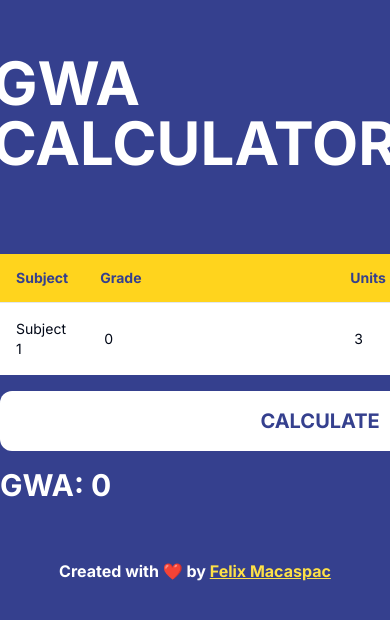
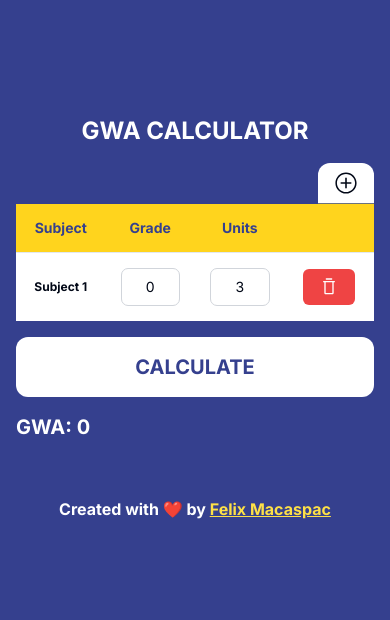
Before and after one commit to felixmacaspac/gwa-calculator, a Next.js app: page / in a window 390 px wide. Shown: the part 104-724 px from the top of the page. Built offline with nearby package versions, Linux system fonts and the light colour scheme.

Commit message:
feat: implement mobile responsive

```diff
--- a/src/app/page.tsx
+++ b/src/app/page.tsx
@@ -12,7 +12,7 @@ import {
 import {
   ExclamationTriangleIcon,
   PlusCircledIcon,
-  MinusCircledIcon,
+  TrashIcon,
 } from "@radix-ui/react-icons";
 
 import { Alert, AlertDescription, AlertTitle } from "@/components/ui/alert";
@@ -109,10 +109,11 @@ export default function Home() {
   return (
     <>
       <main className="bg-main-blue overflow-hidden min-h-screen flex justify-center items-center flex-col">
-        <h1 className="text-secondary text-6xl font-bold uppercase mb-10 text-white">
+        <h1 className="text-secondary text-2xl font-bold uppercase mb-4 lg:mb-10 text-white lg:text-6xl">
           GWA Calculator
         </h1>
-        <div className="max-w-2xl mx-auto">
+        <div className="container px-4 max-w-[1200px]">
+          <div className="w-full max-w-full lg:max-w-2xl mx-auto">
             {grades.length <= 1 && error && (
               <Alert variant="destructive" className="mb-4">
                 <ExclamationTriangleIcon className="h-4 w-4" />
@@ -128,45 +129,53 @@ export default function Home() {
             >
               <PlusCircledIcon className="h-6 w-6" />
             </button>
-          <Table>
-            <TableHeader className="bg-main-yellow">
-              <TableRow>
-                <TableHead className="text-main-blue font-bold">
+            <Table className="table-fixed table">
+              <TableHeader className="bg-main-yellow text-center align-middle sticky top-0">
+                <TableRow className="w-full">
+                  <TableHead className="text-main-blue font-bold text-center">
                     Subject
                   </TableHead>
-                <TableHead className="text-main-blue font-bold">
+                  <TableHead className="text-main-blue font-bold text-center">
                     Grade
                   </TableHead>
-                <TableHead className="text-main-blue font-bold">
+                  <TableHead className="text-main-blue font-bold text-center">
                     Units
                   </TableHead>
-                <TableHead className="text-main-blue font-bold"></TableHead>{" "}
-                {/* Empty TableHead for Actions */}
+                  <TableHead className="text-main-blue font-bold mx-auto"></TableHead>
                 </TableRow>
               </TableHeader>
               <TableBody className="bg-white">
                 {grades.map((grade, index) => (
                   <TableRow key={index}>
-                  <TableCell>{grade.subject}</TableCell>
+                    <TableCell className="text-nowrap text-center font-bold text-xs">
+                      {grade.subject}
+                    </TableCell>
                     <TableCell>
                       <input
-                      className="px-1 py-2"
+                        className="px-1 py-2 w-full outline-gray-300 outline-1 outline text-center rounded-md"
                         type="text"
                         value={grade.grade}
-                      onChange={(e) => handleGradeChange(index, e.target.value)}
+                        onChange={(e) =>
+                          handleGradeChange(index, e.target.value)
+                        }
                       />
                     </TableCell>
                     <TableCell>
                       <input
-                      className="px-1 py-2"
+                        className="px-1 py-2 w-full outline-gray-300 outline-1 outline text-center rounded-md"
                         type="text"
                         value={grade.units}
-                      onChange={(e) => handleUnitsChange(index, e.target.value)}
+                        onChange={(e) =>
+                          handleUnitsChange(index, e.target.value)
+                        }
                       />
                     </TableCell>
-                  <TableCell>
-                    <button onClick={() => removeSubject(index)}>
-                      <MinusCircledIcon className="h-6 w-6" />
+                    <TableCell className="text-center">
+                      <button
+                        className="bg-red-500 px-4 py-2 text-white font-medium rounded-md"
+                        onClick={() => removeSubject(index)}
+                      >
+                        <TrashIcon className="w-5 h-5" />
                       </button>
                     </TableCell>
                   </TableRow>
@@ -179,11 +188,11 @@ export default function Home() {
             >
               Calculate
             </button>
-          <p className="text-white font-bold uppercase text-3xl mt-4">
+            <p className="text-white font-bold uppercase text-xl lg:text-3xl mt-4">
               GWA: {gwa}
             </p>
           </div>
-        <div>
+          <div className="mx-auto flex justify-center">
             <p className="text-white font-bold mt-14">
               Created with ❤️ by{" "}
               <a
@@ -195,6 +204,7 @@ export default function Home() {
               </a>
             </p>
           </div>
+        </div>
       </main>
     </>
   );
--- a/src/components/ui/table.tsx
+++ b/src/components/ui/table.tsx
@@ -1,28 +1,28 @@
-import * as React from "react"
+import * as React from "react";
 
-import { cn } from "@/lib/utils"
+import { cn } from "@/lib/utils";
 
 const Table = React.forwardRef<
   HTMLTableElement,
   React.HTMLAttributes<HTMLTableElement>
 >(({ className, ...props }, ref) => (
-  <div className="relative w-full overflow-auto">
+  <div className="relative w-full overflow-y-auto max-h-[450px]">
     <table
       ref={ref}
       className={cn("w-full caption-bottom text-sm", className)}
       {...props}
     />
   </div>
-))
-Table.displayName = "Table"
+));
+Table.displayName = "Table";
 
 const TableHeader = React.forwardRef<
   HTMLTableSectionElement,
   React.HTMLAttributes<HTMLTableSectionElement>
 >(({ className, ...props }, ref) => (
   <thead ref={ref} className={cn("[&_tr]:border-b", className)} {...props} />
-))
-TableHeader.displayName = "TableHeader"
+));
+TableHeader.displayName = "TableHeader";
 
 const TableBody = React.forwardRef<
   HTMLTableSectionElement,
@@ -33,8 +33,8 @@ const TableBody = React.forwardRef<
     className={cn("[&_tr:last-child]:border-0", className)}
     {...props}
   />
-))
-TableBody.displayName = "TableBody"
+));
+TableBody.displayName = "TableBody";
 
 const TableFooter = React.forwardRef<
   HTMLTableSectionElement,
@@ -48,8 +48,8 @@ const TableFooter = React.forwardRef<
     )}
     {...props}
   />
-))
-TableFooter.displayName = "TableFooter"
+));
+TableFooter.displayName = "TableFooter";
 
 const TableRow = React.forwardRef<
   HTMLTableRowElement,
@@ -63,8 +63,8 @@ const TableRow = React.forwardRef<
     )}
     {...props}
   />
-))
-TableRow.displayName = "TableRow"
+));
+TableRow.displayName = "TableRow";
 
 const TableHead = React.forwardRef<
   HTMLTableCellElement,
@@ -78,8 +78,8 @@ const TableHead = React.forwardRef<
     )}
     {...props}
   />
-))
-TableHead.displayName = "TableHead"
+));
+TableHead.displayName = "TableHead";
 
 const TableCell = React.forwardRef<
   HTMLTableCellElement,
@@ -90,8 +90,8 @@ const TableCell = React.forwardRef<
     className={cn("p-4 align-middle [&:has([role=checkbox])]:pr-0", className)}
     {...props}
   />
-))
-TableCell.displayName = "TableCell"
+));
+TableCell.displayName = "TableCell";
 
 const TableCaption = React.forwardRef<
   HTMLTableCaptionElement,
@@ -102,8 +102,8 @@ const TableCaption = React.forwardRef<
     className={cn("mt-4 text-sm text-muted-foreground", className)}
     {...props}
   />
-))
-TableCaption.displayName = "TableCaption"
+));
+TableCaption.displayName = "TableCaption";
 
 export {
   Table,
@@ -114,4 +114,4 @@ export {
   TableRow,
   TableCell,
   TableCaption,
-}
+};
```
Lines whose indentation alone changed are shown as unchanged.
